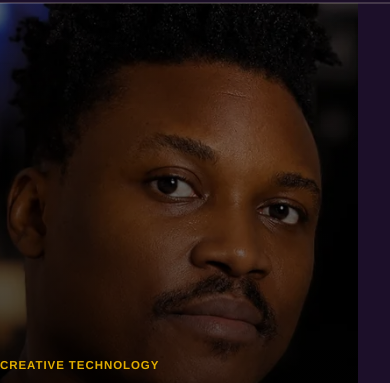
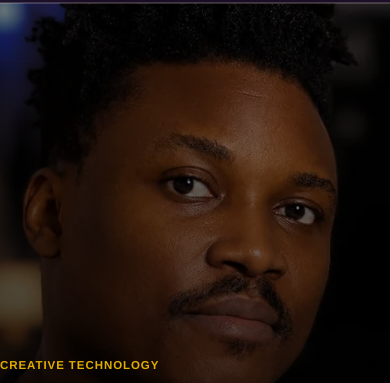
Before and after one commit to Senseiglobal/thomas-ogun-visuals, a plain HTML site: page auramanager.html in a window 390 px wide. Shown: the part 62-445 px from the top of the page. Drawn offline with Linux system fonts and the light colour scheme.

Commit message:
Make Aura Manager hero full width on mobile

```diff
--- a/assets/css/final-responsive-pass.css
+++ b/assets/css/final-responsive-pass.css
@@ -19,6 +19,7 @@ body[data-page="portfolio"] .page-hero .eyebrow,.portfolio-page .page-hero .eyeb
 body[data-page="portfolio"] .page-hero.shell,.portfolio-page .page-hero.shell{margin-inline:0!important;max-width:none!important;padding-inline:clamp(20px,calc((100vw - 1240px)/2 + 20px),72px)!important;width:100%!important;}
 .exhibition-concept-banner{background:var(--brand-plum);border-block:1px solid var(--line);margin:0;overflow:hidden;}
 .exhibition-concept-banner img{display:block;height:auto;max-height:min(68svh,700px);object-fit:cover;object-position:center;width:100%;}
+@media(max-width:760px){body[data-page="auramanager"] .aura-product-hero.shell{margin-inline:0!important;max-width:none!important;width:100%!important;}}
 @media(max-width:640px){body[data-page="portfolio"] .page-hero :where(h1,.hero-title),.portfolio-page .page-hero :where(h1,.hero-title){font-size:clamp(2.1rem,9vw,3.25rem)!important;max-width:18ch!important;text-wrap:balance;}}
 body[data-page="service-inquiry"] .service-hero,body[data-page="service-inquiry"] .page-hero,body[data-page="service-inquiry"] .hero{background-image:linear-gradient(90deg,rgba(28,11,42,.86),rgba(28,11,42,.55)),url("../images/service-inquiry-hero.webp")!important;background-size:cover!important;background-position:center 42%!important;color:var(--tov-cream)!important;}
 .floating-concierge{max-width:min(92vw,220px);}
--- a/auramanager.html
+++ b/auramanager.html
@@ -11,7 +11,7 @@
   <title>Aura Manager | Thomas Ogun Visuals</title>
 
 <link rel="icon" type="image/png" href="assets/images/tov-favicon.png?v=20260721-logo"><link rel="apple-touch-icon" href="assets/images/tov-favicon.png?v=20260721-logo">
-<link rel="stylesheet" href="assets/css/final-responsive-pass.css">
+<link rel="stylesheet" href="assets/css/final-responsive-pass.css?v=20260721-aura-full-bleed">
 </head>
 <body data-page="auramanager" class="tov-site">
   <a class="skip-link" href="#main">Skip to content</a>
```
